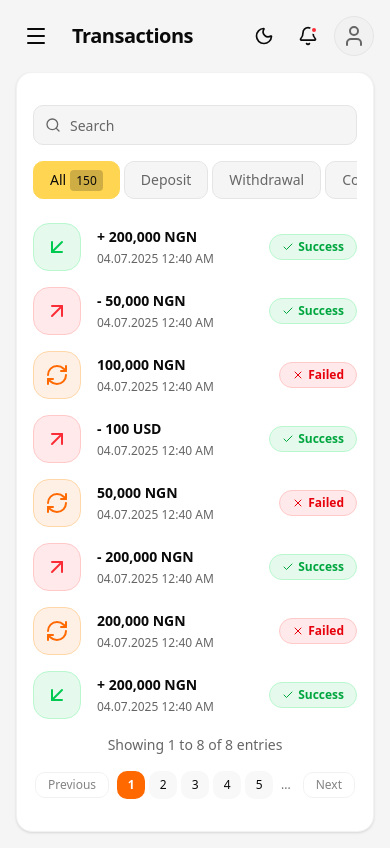
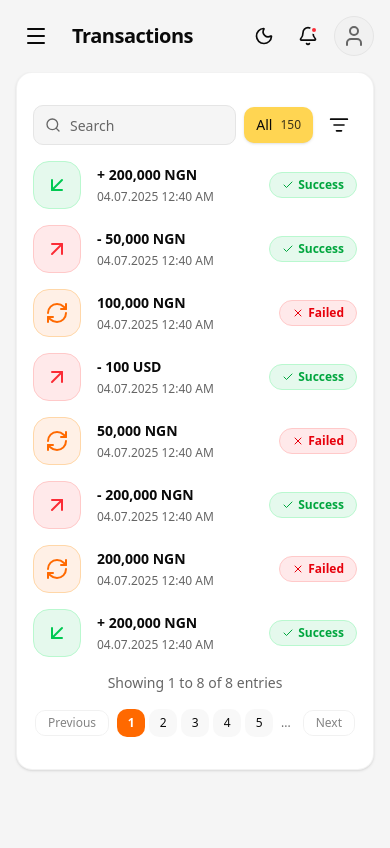
Before and after one commit to Nexacore-Org/NexaFx-web, a Next.js app: page /transactions in a window 390 px wide. Built offline with nearby package versions, Linux system fonts and the light colour scheme.

Commit message:
final design

```diff
--- a/components/transactions/transaction-filters.tsx
+++ b/components/transactions/transaction-filters.tsx
@@ -1,6 +1,7 @@
 "use client";
 
-import { Search, SlidersHorizontal } from "lucide-react";
+import { useState, useRef, useEffect } from "react";
+import { Search, ListFilter } from "lucide-react";
 import { cn } from "@/lib/utils";
 
 interface TransactionFiltersProps {
@@ -20,10 +21,26 @@ export function TransactionFilters({
     onFilterChange,
     totalCount,
 }: TransactionFiltersProps) {
+    const [isOpen, setIsOpen] = useState(false);
+    const dropdownRef = useRef<HTMLDivElement>(null);
+
+    useEffect(() => {
+        function handleClickOutside(event: MouseEvent) {
+            if (dropdownRef.current && !dropdownRef.current.contains(event.target as Node)) {
+                setIsOpen(false);
+            }
+        }
+
+        document.addEventListener("mousedown", handleClickOutside);
+        return () => {
+            document.removeEventListener("mousedown", handleClickOutside);
+        };
+    }, []);
+
     return (
-        <div className="flex flex-col md:flex-row items-center justify-between gap-4 py-4">
-            {/* Search Input - Desktop full width, mobile full width */}
-            <div className="relative w-full md:w-80">
+        <div className="flex flex-row items-center justify-between gap-2 md:gap-4 py-4">
+            {/* Search Input - Desktop w-80, mobile flex-1 */}
+            <div className="relative flex-1 md:w-80 md:flex-none">
                 <Search className="absolute left-3 top-1/2 -translate-y-1/2 h-4 w-4 text-muted-foreground" />
                 <input
                     type="text"
@@ -35,10 +52,10 @@ export function TransactionFilters({
             </div>
 
             {/* Filters Section */}
-            <div className="flex items-center w-full md:w-auto">
+            <div className="flex items-center shrink-0 md:w-auto">
                 {/* Desktop: Bordered Tabs Container */}
-                <div className="hidden md:flex items-center border-[0.25px]  border-[#7B7B7B] rounded-[10px] overflow-hidden bg-white shadow-sm">
-                    {filters.map((filter, index) => (
+                <div className="hidden md:flex items-center border-[0.25px] border-[#7B7B7B] rounded-[10px] overflow-hidden bg-white shadow-sm">
+                    {filters.map((filter) => (
                         <button
                             key={filter}
                             onClick={() => onFilterChange(filter)}
@@ -64,43 +81,49 @@ export function TransactionFilters({
                     ))}
                 </div>
 
-                {/* Mobile: Individual Bordered Tabs + Filter Button */}
-                <div className="md:hidden flex items-center gap-2 w-full overflow-x-auto pb-2 no-scrollbar">
-                    {/* Tabs */}
-                    <div className="flex items-center gap-1">
+                {/* Mobile: Filter Display + Dropdown Trigger */}
+                <div className="md:hidden flex items-center gap-2">
+                    {/* Active Filter Pill */}
+                    <div className="flex items-center gap-2 px-3 py-2 bg-primary text-primary-foreground rounded-[10px] text-sm font-medium shadow-sm whitespace-nowrap">
+                        <span>{activeFilter}</span>
+                        <span className="opacity-80 text-xs">{totalCount}</span>
+                    </div>
+
+                    {/* Filter Dropdown */}
+                    <div className="relative" ref={dropdownRef}>
+                        <button
+                            onClick={() => setIsOpen(!isOpen)}
+                            className="p-2 bg-card text-foreground hover:bg-muted transition-colors  "
+                            aria-label="Filter options"
+                        >
+                           <ListFilter className="h-5 w-5" />
+                        </button>
+
+                        {isOpen && (
+                            <div className="absolute right-0 top-full mt-2 w-40 bg-card border border-border rounded-md shadow-lg z-50 overflow-hidden">
+                                <div className="py-1">
                                     {filters.map((filter) => (
                                         <button
                                             key={filter}
-                                onClick={() => onFilterChange(filter)}
+                                            onClick={() => {
+                                                onFilterChange(filter);
+                                                setIsOpen(false);
+                                            }}
                                             className={cn(
-                                    "relative px-4 py-2 text-sm font-medium rounded-md border transition-colors whitespace-nowrap shrink-0",
-                                    activeFilter === filter || (filter === "All" && activeFilter === "All")
-                                        ? "border-primary bg-primary text-primary-foreground"
-                                        : "border-border bg-background text-muted-foreground hover:bg-muted hover:text-foreground"
+                                                "w-full text-left px-4 py-2 text-sm transition-colors hover:bg-muted",
+                                                activeFilter === filter ? "bg-primary/10 text-primary font-medium" : "text-foreground"
                                             )}
                                         >
-                                {filter}
-                                {filter === "All" && (
-                                    <span className={cn(
-                                        "ml-1 px-1.5 py-0.5 text-xs rounded",
-                                        activeFilter === "All"
-                                            ? "bg-primary-foreground/20 text-primary-foreground"
-                                            : "bg-muted text-muted-foreground"
-                                    )}>
-                                        {totalCount}
-                                    </span>
-                                )}
+                                            <div className="flex items-center justify-between">
+                                                <span>{filter}</span>
+                                                {filter === "All" && <span className="text-xs text-muted-foreground">{totalCount}</span>}
+                                            </div>
                                         </button>
                                     ))}
                                 </div>
-
-                    {/* Mobile Filter Button */}
-                    <button
-                        className="ml-auto p-2 text-muted-foreground hover:text-foreground border border-border rounded-md shrink-0"
-                        aria-label="Filter options"
-                    >
-                       <SlidersHorizontal className="h-4 w-4" />
-                    </button>
+                            </div>
+                        )}
+                    </div>
                 </div>
             </div>
         </div>
```
Lines whose indentation alone changed are shown as unchanged.
